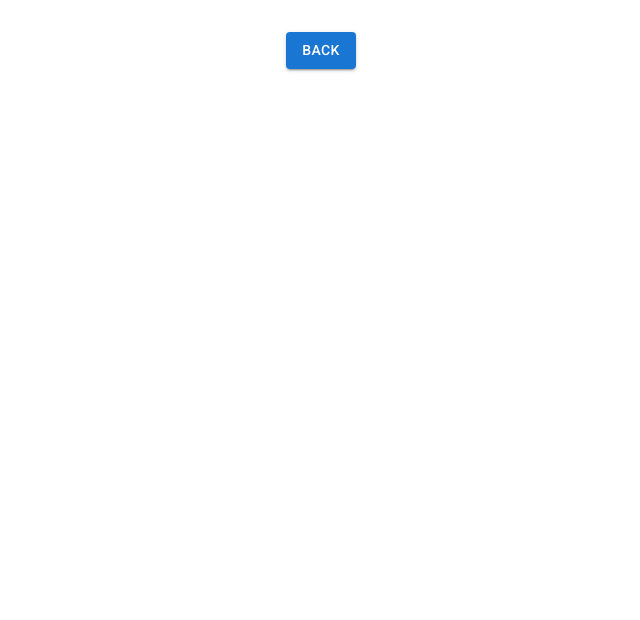
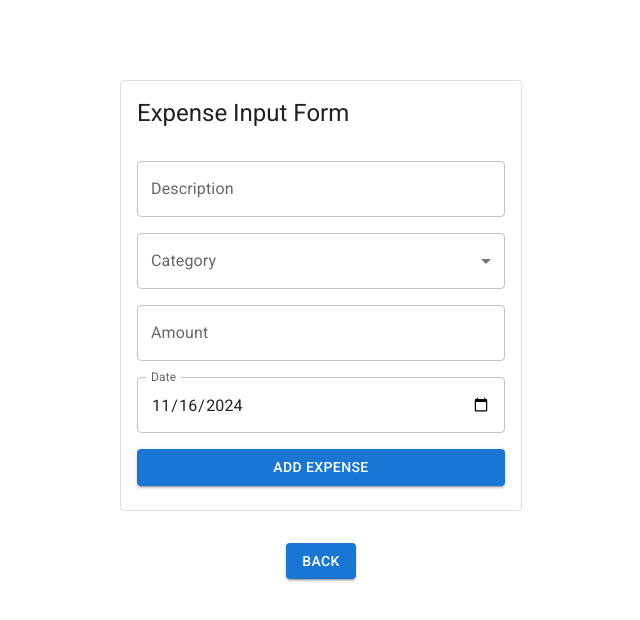
Before and after one commit to oskarcokl/chakra-vs-mui, a React (Create React App) app in the folder mui/: page /expense-input-form in a window 1280 px wide. Before the commit this address had no page. Shown: the top 620 px of the page, without its empty margins (319-959 px from the left). Built offline with nearby package versions, Linux system fonts and the light colour scheme.

Commit message:
feat: Add Expense Input Form basic version.

```diff
--- a/mui/package.json
+++ b/mui/package.json
@@ -19,6 +19,7 @@
     "react": "^18.3.1",
     "react-dom": "^18.3.1",
     "react-hook-form": "^7.53.2",
+    "react-number-format": "^5.4.2",
     "react-router-dom": "^6.28.0",
     "react-scripts": "5.0.1",
     "typescript": "^4.9.5",
--- a/mui/src/App.tsx
+++ b/mui/src/App.tsx
@@ -5,7 +5,7 @@
 import { Box } from '@mui/material';
 import BackButton from './components/BackButton';
 import Register from './components/Register';
-
+import ExpenseInputForm from './components/ExpenseInputForm';
 function App() {
   return (
     <Router>
@@ -13,6 +13,7 @@
         <Route path="/" element={<ComponentsList />} />
         <Route path="/login" element={<Login />} />
         <Route path="/register" element={<Register />} />
+        <Route path="/expense-input-form" element={<ExpenseInputForm />} />
       </Routes>
       <Box mt={4} display="flex" justifyContent="center">
         <BackButton />
--- /dev/null
+++ b/mui/src/components/ExpenseInputForm.tsx
@@ -0,0 +1,60 @@
+import { Card, CardHeader, CardContent, Stack, TextField, Select, MenuItem, InputLabel, FormControl, Button } from '@mui/material';
+import { NumericFormat } from 'react-number-format';
+
+const categories = [
+    'Food & Dining',
+    'Transportation',
+    'Entertainment',
+    'Bills & Utilities',
+    'Shopping',
+    'Healthcare',
+    'Other'
+];
+
+const ExpenseInputForm = () => {
+
+    const handleSubmit = (event: React.FormEvent<HTMLFormElement>) => {
+        event.preventDefault();
+        console.log('Form submitted');
+    }
+
+    return (
+        <Card variant="outlined" sx={{ maxWidth: '400px', margin: 'auto', mt: 10 }}>
+            <CardHeader title="Expense Input Form" />
+            <CardContent>
+                <form onSubmit={handleSubmit}>
+                    <Stack spacing={2}>
+                        <TextField label="Description" />
+                        <FormControl>
+                            <InputLabel id="category-label">Category</InputLabel>
+                            <Select label="Category" labelId="category-label">
+                                {categories.map((category) => (
+                                <MenuItem value={category}>{category}</MenuItem>
+                                ))}
+                            </Select>
+                        </FormControl>
+                        <NumericFormat
+                            customInput={TextField}
+                            label="Amount"
+                            thousandSeparator=","
+                            decimalSeparator="."
+                            prefix="€"
+                            decimalScale={2}
+                            allowNegative={false}
+                            valueIsNumericString
+                        />
+                        <TextField
+                            label="Date"
+                            type="date"
+                            defaultValue={new Date().toISOString().split('T')[0]}
+                        />
+                        <Button type="submit" variant="contained" color="primary">Add Expense</Button>
+                    </Stack>
+
+                </form>
+            </CardContent>
+        </Card>
+    )
+}
+
+export default ExpenseInputForm
--- a/mui/src/views/ComponentsList.tsx
+++ b/mui/src/views/ComponentsList.tsx
@@ -13,6 +13,9 @@
                   <ListItem>
                       <Link to="/register">Register</Link>
                   </ListItem>
+                  <ListItem>
+                      <Link to="/expense-input-form">Expense Input Form</Link>
+                  </ListItem>
               </List>
           </Stack>
       </>
```
Also changed, not shown: 1 other file (tests, documents, lock files or other folders).
